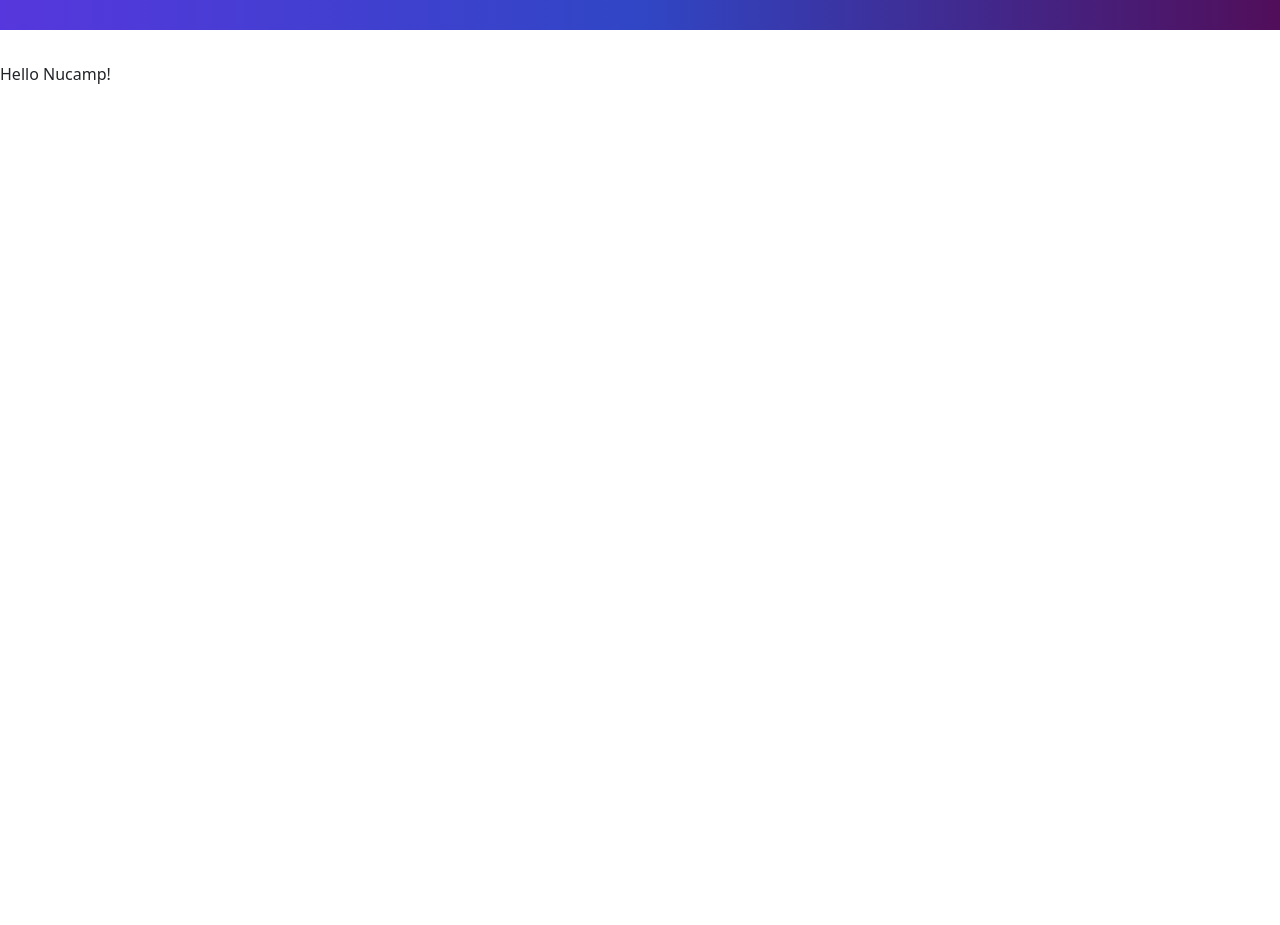
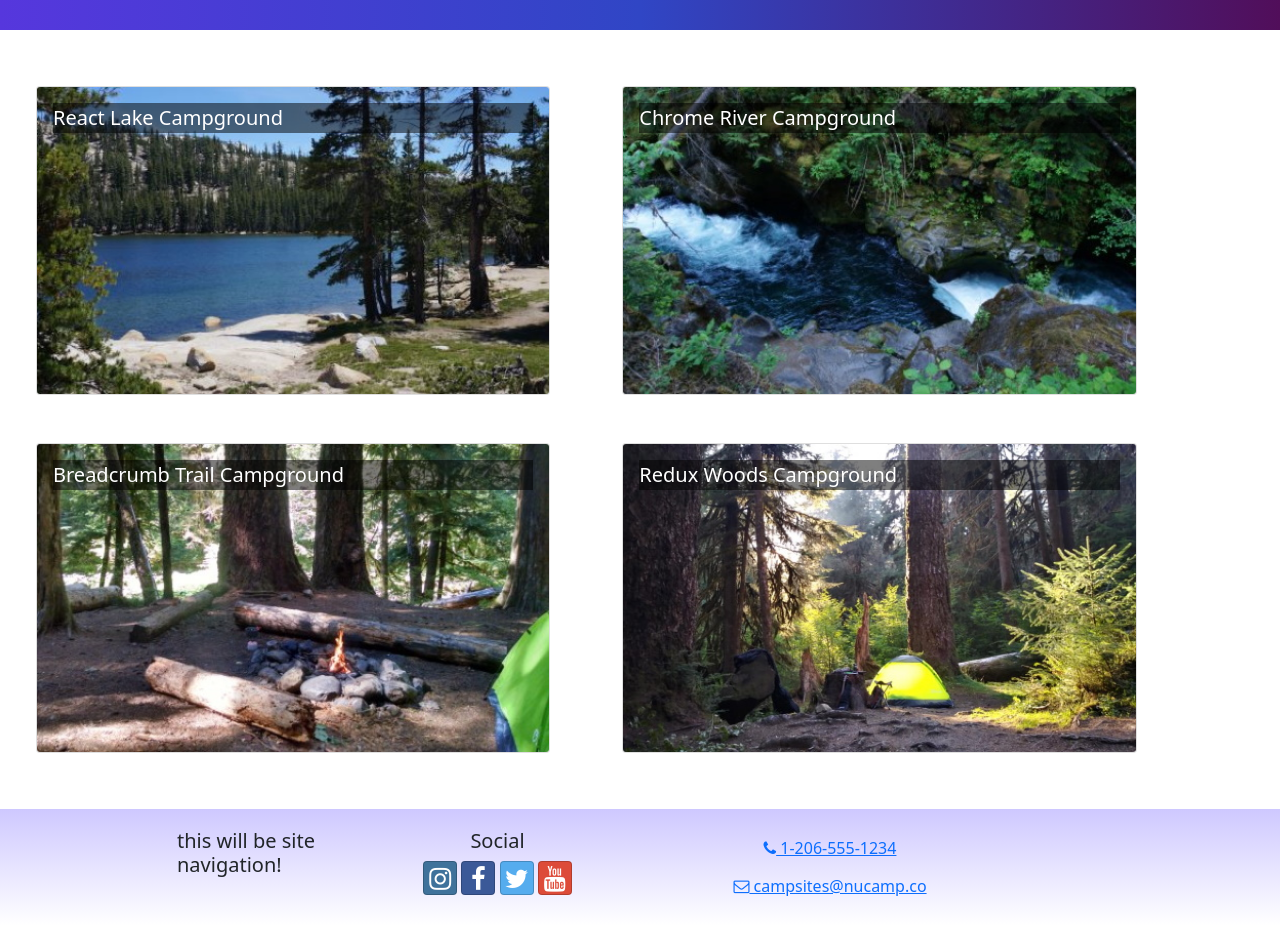
Before and after one commit to JeffHiroshi/campsite2, a React (Create React App) app: page / in a window 1280 px wide. Shown: the part 98-1023 px from the top of the page. Before the commit the page ends 800 px from the top, so only its background shows below. Built offline with nearby package versions, Linux system fonts and the light colour scheme.

Commit message:
Header Footer CampsitesList CampsiteCard Components

```diff
--- a/src/App.js
+++ b/src/App.js
@@ -1,19 +1,14 @@
-import React from 'react';
-import { Container, Navbar, NavbarBrand } from 'reactstrap';
-import NucampLogo from './app/assets/img/logo.png';
+import CampsitesList from './features/campsites/CampsitesList';
 import './App.css';
+import Header from './components/Header';
+import Footer from './components/Footer';
 
 function App() {
   return (
     <div className="App">
-        <Navbar dark color='primary' sticky='top' expand='md'>
-            <Container>
-                <NavbarBrand href='/'>
-                    <img src={NucampLogo} alt='nucamp logo' />
-                </NavbarBrand>
-            </Container>
-        </Navbar>
-        Hello Nucamp!
+        <Header />
+        <CampsitesList />
+        <Footer />
     </div>
   );
 }
--- /dev/null
+++ b/src/components/Footer.js
@@ -0,0 +1,61 @@
+import { Container, Row, Col } from 'reactstrap';
+
+const Footer = () => {
+    return(
+        <footer className='site-footer'>
+            <Container>
+                <Row>
+                    <Col xs={{ size: 4, offset: 1 }} sm='2'>
+                        <h5>this will be site navigation!</h5>
+                    </Col>
+                    <Col xs='6' sm='3' className='text-center'>
+                        <h5>Social</h5>
+                            <a
+                                className='btn btn-social-icon btn-instagram'
+                                href='http://instagram.com/'
+                            >
+                                <i className='fa fa-instagram' />
+                            </a>{' '}
+                            <a
+                                className='btn btn-social-icon btn-facebook'
+                                href='http://www.facebook.com/'
+                            >
+                                <i className='fa fa-facebook' />
+                            </a>{' '}
+                            <a
+                                className='btn btn-social-icon btn-twitter'
+                                href='http://twitter.com/'
+                            >
+                                <i className='fa fa-twitter' />
+                            </a>{' '}
+                            <a
+                                className='btn btn-social-icon btn-google'
+                                href='http://youtube.com/'
+                            >
+                                <i className='fa fa-youtube' />
+                            </a>
+                    </Col>
+                    <Col sm='4' className='text-center'>
+                        <a
+                            role='button'
+                            className='btn btn-link'
+                            href='tel:+12065551234'
+                        >
+                            <i className='fa fa-phone' /> 1-206-555-1234
+                        </a>
+                        <br />
+                        <a
+                            role='button'
+                            className='btn btn-link'
+                            href='mailto:notreal@notreal.co'
+                        >
+                            <i className='fa fa-envelope-o' /> campsites@nucamp.co
+                        </a>
+                    </Col>
+                </Row>
+            </Container>
+        </footer>
+    )
+}
+
+export default Footer;
--- /dev/null
+++ b/src/components/Header.js
@@ -0,0 +1,14 @@
+import { Navbar, NavbarBrand } from 'reactstrap';
+import NucampLogo from '../app/assets/img/logo.png';
+
+const Header = () => {
+    return (
+        <Navbar dark color='primary' sticky='top' expand='md'>
+            <NavbarBrand href='/'>
+                <img src={NucampLogo} alt='nucamp logo' />
+            </NavbarBrand>
+        </Navbar>
+    );
+}
+
+export default Header;
--- /dev/null
+++ b/src/features/campsites/CampsiteCard.js
@@ -0,0 +1,18 @@
+import { Card, CardImg, CardImgOverlay, CardTitle } from 'reactstrap';
+
+const CampsiteCard = (props) => {
+    return (
+        <Card>
+            <CardImg
+                width='100%'
+                src={props.campsite.image}
+                alt={props.campsite.name}
+            />
+            <CardImgOverlay>
+                <CardTitle>{props.campsite.name}</CardTitle>
+            </CardImgOverlay>
+        </Card>
+    );
+}
+
+export default CampsiteCard;
--- /dev/null
+++ b/src/features/campsites/CampsitesList.js
@@ -0,0 +1,23 @@
+import { CAMPSITES } from "../../app/shared/CAMPSITES";
+import { Col, Row } from 'reactstrap';
+import CampsiteCard from "./CampsiteCard";
+
+const CampsitesList = () => {
+    return (
+        <Row className='ms-auto'>
+            {CAMPSITES.map((campsite) => {
+                return (
+                <Col
+                    md='5'
+                    className='m-4'
+                    key={campsite.id}
+                >
+                    <CampsiteCard campsite={campsite} />
+                </Col>
+                );
+            })}
+        </Row>
+    )
+}
+
+export default CampsitesList;
```
